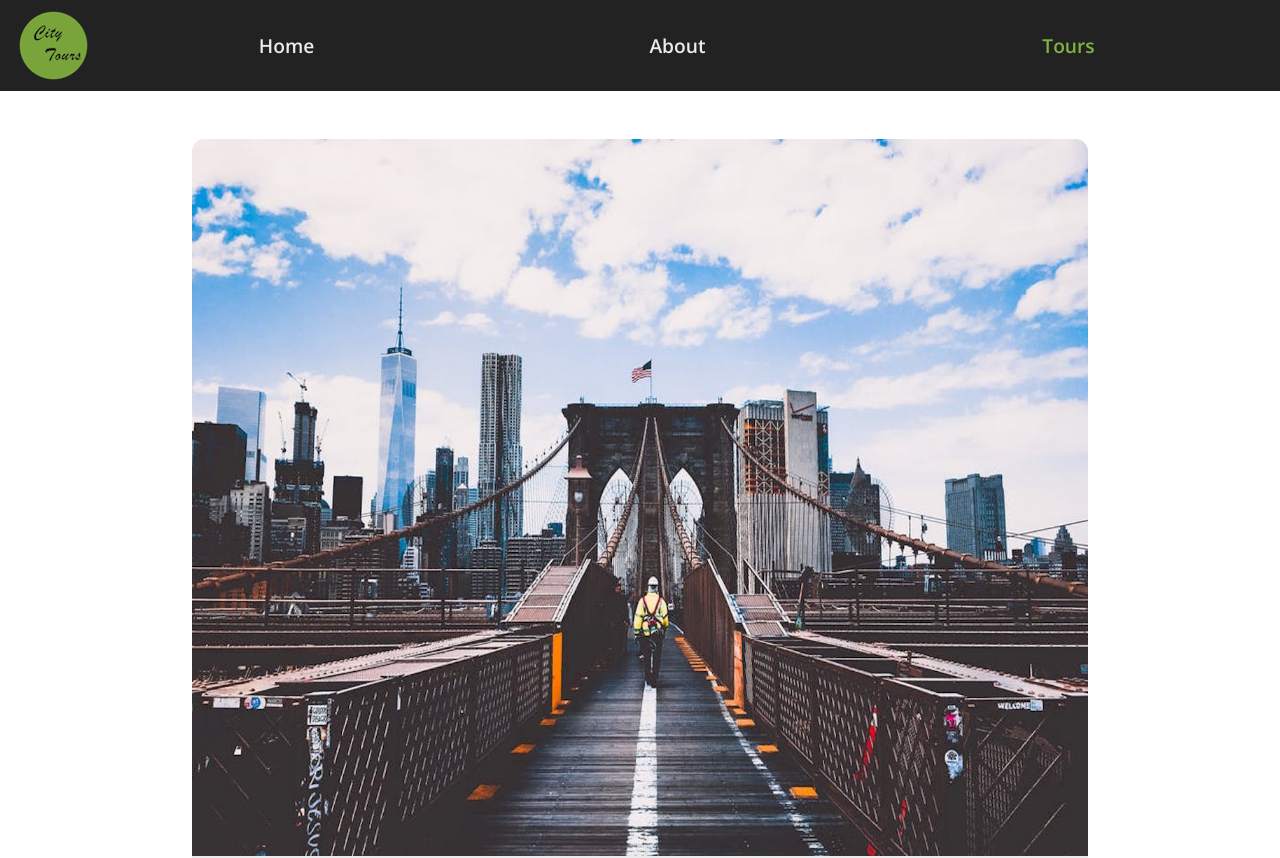
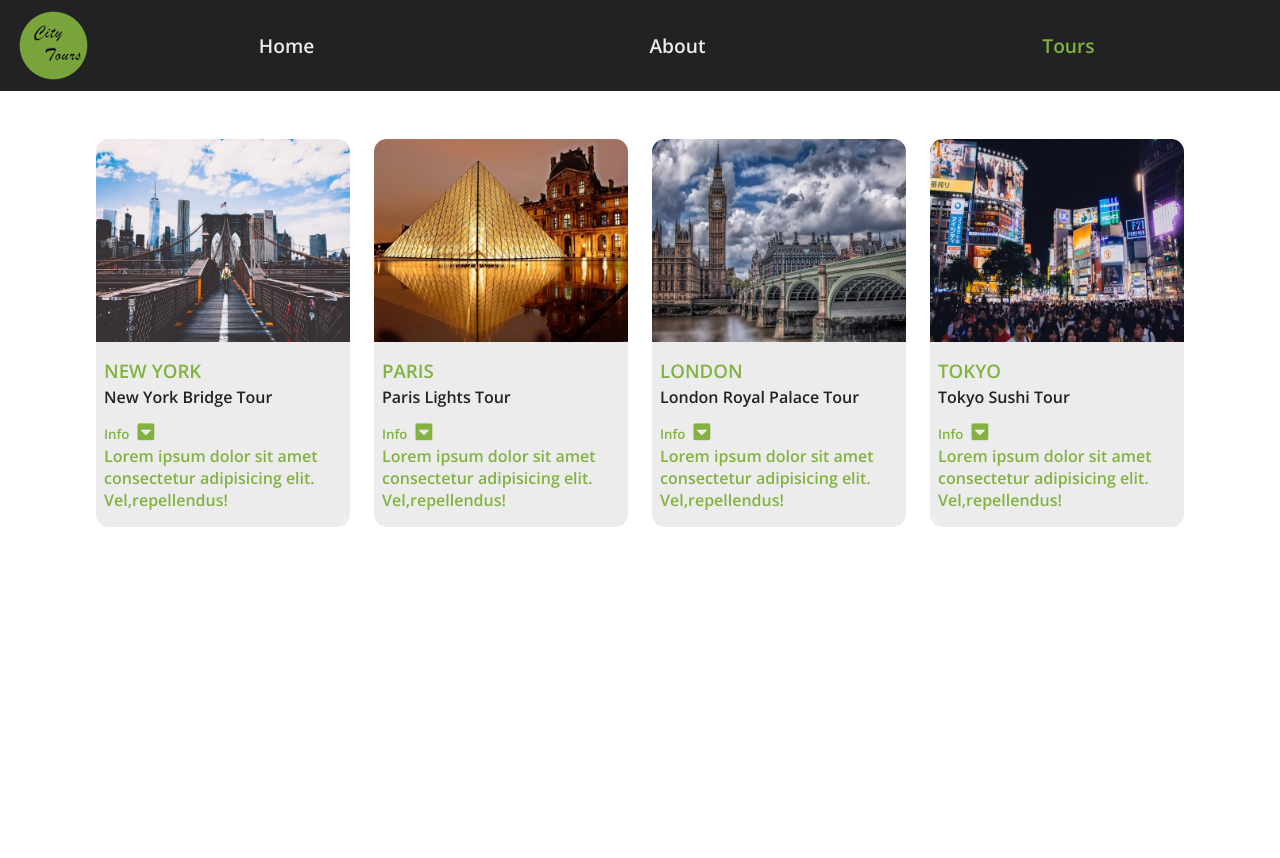
Before and after one commit to gouribhise/tours, a React (Create React App) app: page / in a window 1280 px wide. Shown: the top 858 px of the page. After the commit the page ends 800 px from the top, so only its background shows below. Built offline with nearby package versions, Linux system fonts and the light colour scheme.

Commit message:
added different styles for different screen sizes

```diff
--- a/src/components/Tour/Tour.js
+++ b/src/components/Tour/Tour.js
@@ -1,6 +1,9 @@
 import React,{Component} from 'react'
 import './Tour.scss';
  export default class Tour extends Component{
+   state={
+     showInfo:false
+   }
   render(){
     const{city,img,name,info}=this.props.tour;
     return(
@@ -21,6 +24,7 @@
       <i className="fas fa-caret-square-down"/>
       </span>
       </h5>
+      {this.state.showInfo}
       <p>{info}      </p>
 
       </div>
--- a/src/components/TourList/TourList.scss
+++ b/src/components/TourList/TourList.scss
@@ -4,3 +4,23 @@
   padding:2rem 0;
 
 }
+
+@media screen and (min-width:768px){
+  .tourlist{
+    display:grid;
+    grid-template-columns: 1fr 1fr;
+    grid-column-gap: 1.5rem;
+  }
+}
+
+@media screen and (min-width:992px){
+  .tourlist{
+    width:85vw;
+     grid-template-columns: repeat(3,1fr)
+   }
+}
+@media screen and (min-width:1140px){
+  .tourlist{
+    grid-template-columns: repeat(4,1fr)
+   }
+}
```
Also changed, not shown: src/TourList/TourList.scss (deleted).
